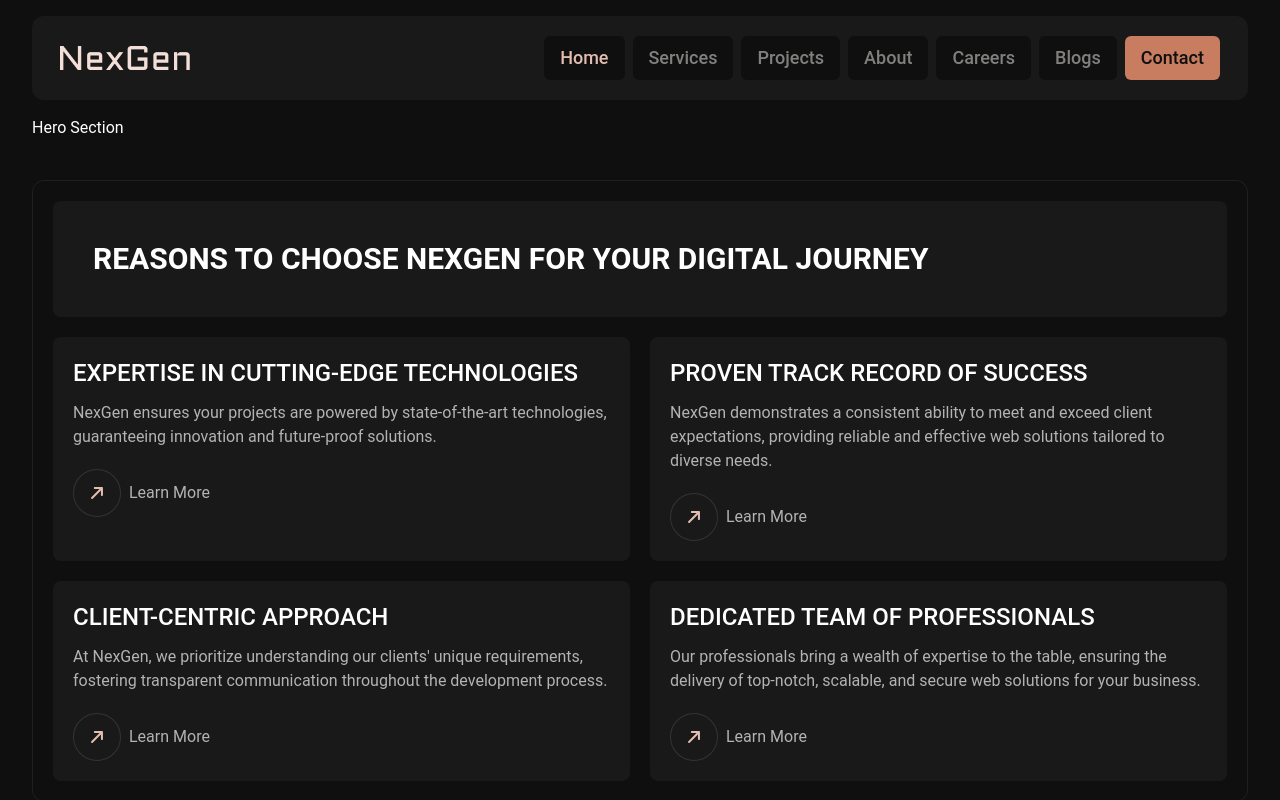
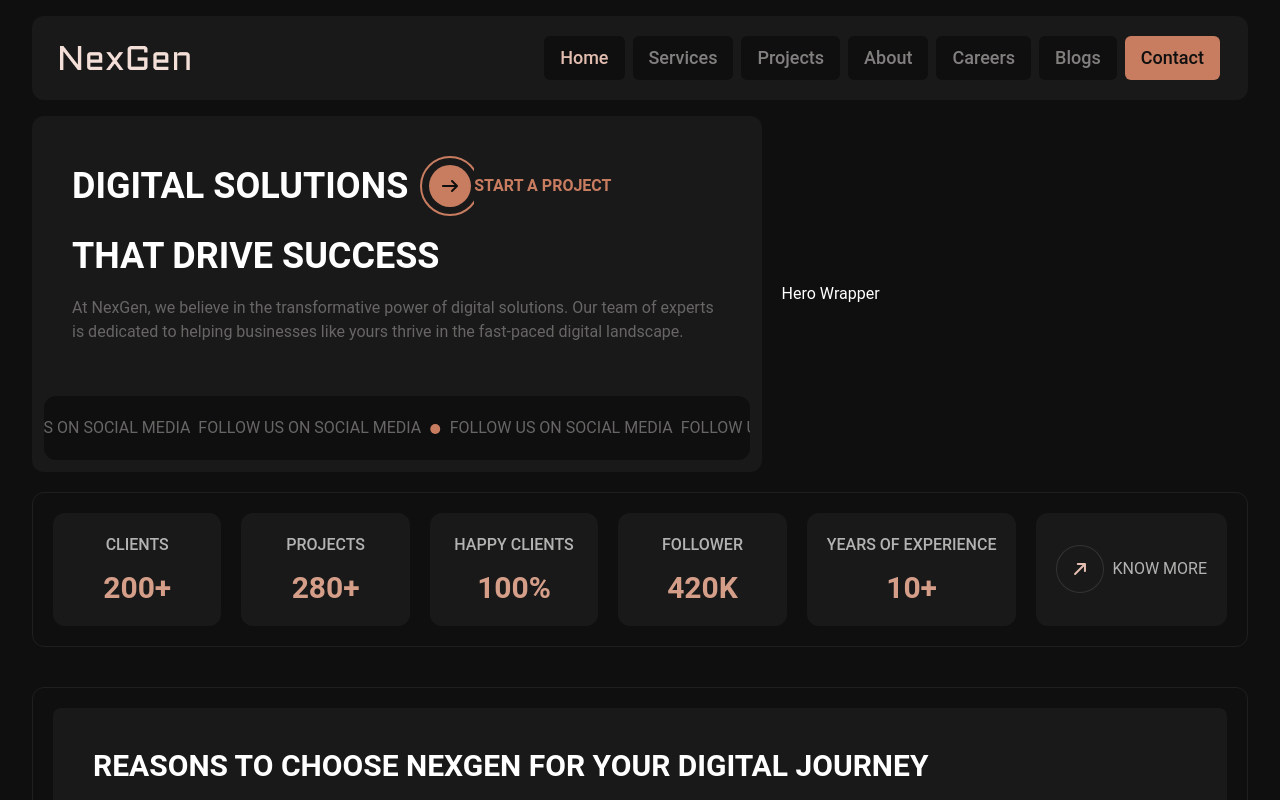
Before and after one commit to k7areef/NexGen, a React (Vite) app: page / in a window 1280 px wide. Shown: the top 800 px of the page. Built offline with nearby package versions, Linux system fonts and the light colour scheme.

Commit message:
feat: Complete Hero Section Part 1

```diff
--- a/src/components/sections/HeroSection.jsx
+++ b/src/components/sections/HeroSection.jsx
@@ -1,8 +1,76 @@
+import statistics from "@data/statistics.json";
+import { faArrowRight, faCircle } from "@fortawesome/free-solid-svg-icons";
+import { FontAwesomeIcon } from "@fortawesome/react-fontawesome";
+import Marquee from "react-fast-marquee";
+import { Link } from "react-router-dom";
+
 function HeroSection() {
     return (
         <section className="hero-section-section" id="heroSection">
-            <div className="container">
-                Hero Section
+            <div className="container space-y-5">
+                <div className="main-content flex items-center gap-5 max-lg:flex-col">
+                    <div className="content-wrapper lg:w-[60%] bg-dark-10 rounded-xl">
+                        <div className="content-container p-5 md:p-10">
+                            <div className="head-title flex items-center gap-3 mb-5">
+                                <h1 className="uppercase font-semibold text-xl sm:text-2xl md:text-3xl lg:text-4xl">Digital Solutions</h1>
+                                <Link
+                                    to={'/'}
+                                    className="flex items-center text-orange-60"
+                                >
+                                    <div className="w-15 h-15 rounded-full border-2 border-orange-60 flex items-center justify-center">
+                                        <div className="circile w-3/4 h-3/4 rounded-full bg-orange-60 text-dark-06 flex items-center justify-center">
+                                            <FontAwesomeIcon icon={faArrowRight} />
+                                        </div>
+                                    </div>
+                                    <p className="-ms-1.5 bg-dark-10 py-2 uppercase font-semibold">Start a Project</p>
+                                </Link>
+                            </div>
+                            <h1 className="uppercase font-semibold text-xl sm:text-2xl md:text-3xl lg:text-4xl">That Drive Success</h1>
+                            <p className="text-grey-40 mt-5">At NexGen, we believe in the transformative power of digital solutions. Our team of experts is dedicated to helping businesses like yours thrive in the fast-paced digital landscape.</p>
+                        </div>
+                        {/* Marquee */}
+                        <div className="follow-us-on-social-media p-3">
+                            <div className="follow-us-on-social-media-content-wrapper text-grey-40 uppercase bg-dark-06 py-5 rounded-xl">
+                                <Marquee>
+                                    <p>Follow us on social media</p>
+                                    <FontAwesomeIcon icon={faCircle} className="text-[10px] text-orange-60 mx-2" />
+                                    <p className="me-2">Follow us on social media</p>
+                                    <p>Follow us on social media</p>
+                                    <FontAwesomeIcon icon={faCircle} className="text-[10px] text-orange-60 mx-2" />
+                                    <p className="me-2">Follow us on social media</p>
+                                    <p>Follow us on social media</p>
+                                    <FontAwesomeIcon icon={faCircle} className="text-[10px] text-orange-60 mx-2" />
+                                    <p className="me-2">Follow us on social media</p>
+                                    <p>Follow us on social media</p>
+                                    <FontAwesomeIcon icon={faCircle} className="text-[10px] text-orange-60 mx-2" />
+                                    <p>Follow us on social media</p>
+                                </Marquee>
+                            </div>
+                        </div>
+                    </div>
+                    <div className="hero-wrapper lg:w-[40%]">
+                        Hero Wrapper
+                    </div>
+                </div>
+                <div className="statistics p-3 md:p-5 border border-dark-12 rounded-xl flex gap-3 md:gap-5 flex-wrap">
+                    {
+                        statistics.map((statistic, index) => (<div className="flex flex-col justify-center gap-3 text-center uppercase p-5 rounded-xl bg-dark-10 flex-1 h-full text-nowrap w-1/2 sm:w-auto last-of-type:w-full last-of-type:sm:w-auto" key={index}>
+                            <p className="font-medium text-lg text-grey-70">{statistic.name}</p>
+                            <h3 className="font-semibold text-xl sm:text-2xl md:text-3xl text-orange-70">{statistic.value}</h3>
+                        </div>))
+                    }
+                    <div className="text-center uppercase p-5 rounded-xl bg-dark-10 flex flex-col justify-center w-full sm:w-auto flex-1 text-nowrap">
+                        <Link
+                            to={'/'}
+                            className="flex items-center gap-2 group w-fit mx-auto sm:mx-0"
+                        >
+                            <div className="text-orange-80 -rotate-45 w-12 h-12 rounded-full border border-dark-20 flex items-center justify-center shrink-0 transiiton duration-200 ease-in sm:group-hover:border-dark-35">
+                                <FontAwesomeIcon icon={faArrowRight} />
+                            </div>
+                            <p className="text-grey-70 transition duration-200 ease-in sm:group-hover:text-grey-80">Know More</p>
+                        </Link>
+                    </div>
+                </div>
             </div>
         </section>
     )
--- /dev/null
+++ b/src/data/statistics.json
@@ -0,0 +1,27 @@
+[
+  {
+    "id": 1,
+    "name": "Clients",
+    "value": "200+"
+  },
+  {
+    "id": 2,
+    "name": "PROJECTS",
+    "value": "280+"
+  },
+  {
+    "id": 3,
+    "name": "HAPPY CLIENTS",
+    "value": "100%"
+  },
+  {
+    "id": 4,
+    "name": "FOLLOWER",
+    "value": "420K"
+  },
+  {
+    "id": 5,
+    "name": "Years Of Experience",
+    "value": "10+"
+  }
+]
```
